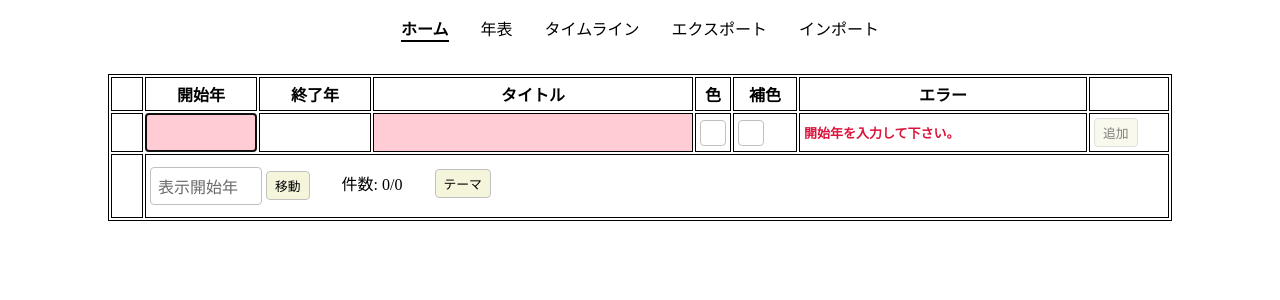
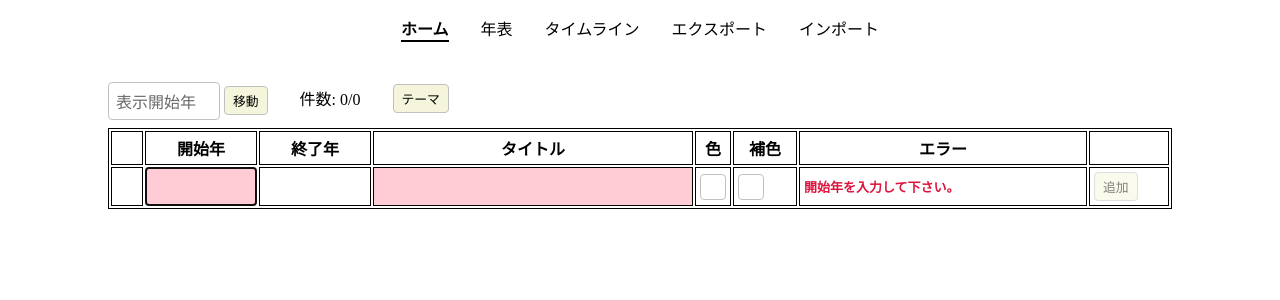
Before and after one commit to redfe/mysirube, a SvelteKit app: page /edit in a window 1280 px wide. Shown: the top 300 px of the page. Built offline with nearby package versions, Linux system fonts and the light colour scheme.

Commit message:
エディタのレイアウトを改善し、コマンドセクションを整理しました。テーマ選択と編集機能のUIを強化しました。

```diff
--- a/src/routes/edit/+page.svelte
+++ b/src/routes/edit/+page.svelte
@@ -189,7 +189,35 @@
 </script>
 
 <svelte:head><title>Myしるべ：年表</title></svelte:head>
-
+<div>
+	<div class="commands">
+		<div>
+			<StartYearChange label="表示開始年" move={moveStartYear} bind:startYear={offsetStart} />
+			<div class="count">
+				<Typograph>件数:</Typograph>
+				<Typograph>{datas.length}/{allCount}</Typograph>
+			</div>
+			<div>
+				<Typograph></Typograph>
+				<Button
+					onclick={() => {
+						isViewThemeSelector = true;
+						isViewThemeEditor = false;
+					}}>テーマ</Button
+				>
+				{#if editTheme.isValid()}
+					<Typograph>{editTheme.title}</Typograph>
+					<Button
+						onclick={() => {
+							isViewThemeSelector = false;
+							isViewThemeEditor = true;
+						}}>編集</Button
+					>
+					<Switch bind:on={isFilterTheme} onchange={() => loadAllData()} />
+				{/if}
+			</div>
+		</div>
+	</div>
 	<table>
 		<thead>
 			<tr>
@@ -232,37 +260,6 @@
 				</td>
 				<td>
 					<Button disabled={!newData.isValid()} onclick={add}>追加</Button>
-			</td>
-		</tr>
-		<tr class="commands">
-			<td> </td>
-			<td colspan="7">
-				<div>
-					<StartYearChange label="表示開始年" move={moveStartYear} bind:startYear={offsetStart} />
-					<div class="count">
-						<Typograph>件数:</Typograph>
-						<Typograph>{datas.length}/{allCount}</Typograph>
-					</div>
-					<div>
-						<Typograph></Typograph>
-						<Button
-							onclick={() => {
-								isViewThemeSelector = true;
-								isViewThemeEditor = false;
-							}}>テーマ</Button
-						>
-						{#if editTheme.isValid()}
-							<Typograph>{editTheme.title}</Typograph>
-							<Button
-								onclick={() => {
-									isViewThemeSelector = false;
-									isViewThemeEditor = true;
-								}}>編集</Button
-							>
-							<Switch bind:on={isFilterTheme} onchange={() => loadAllData()} />
-						{/if}
-					</div>
-				</div>
 				</td>
 			</tr>
 			{#each datas as data, i (i)}
@@ -330,6 +327,7 @@
 			{/each}
 		</tbody>
 	</table>
+</div>
 
 {#if isViewThemeSelector}
 	<ThemeSelector
@@ -384,6 +382,14 @@
 {/if}
 
 <style>
+	.commands {
+		& > div {
+			text-align: left;
+			display: flex;
+			gap: 2rem;
+		}
+	}
+
 	table,
 	th,
 	td {
@@ -431,17 +437,9 @@
 	tbody {
 		td:nth-child(7) {
 			font-weight: bold;
-			color: red;
 			border-color: black;
 			pre {
 				margin: 0;
-			}
-		}
-		tr.commands {
-			td > div {
-				text-align: left;
-				display: flex;
-				gap: 2rem;
 			}
 		}
 		td:nth-child(2),
```
Lines whose indentation alone changed are shown as unchanged.
